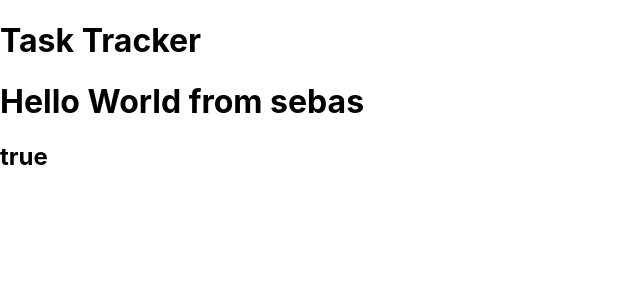
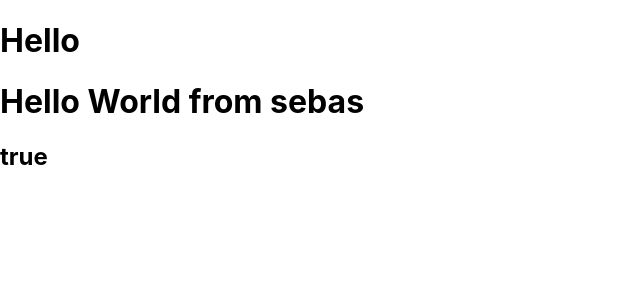
Before and after one commit to sodes-proxy/MERNStack-learning, a React (Create React App) app in the folder react-learning/: page / in a window 1280 px wide. Shown: the top 300 px of the page, without its empty margins (0-640 px from the left). Built offline with nearby package versions, Linux system fonts and the light colour scheme.

Commit message:
component properties

```diff
--- a/react-learning/src/App.js
+++ b/react-learning/src/App.js
@@ -1,22 +1,14 @@
 import Header from "./components/Header";
-function App() {
+const App=()=> {
   const name='sebas'
   const bool =true
   return (
     <div className="container">
-      <Header/>
+      <Header title='Hello'/>
       <h1>Hello World from {name}</h1>
       <h2>{bool?'true':'false'}</h2>
     </div>
   );
 }
-/* Example with class
-import React from 'react'
-class App extends React.Component{
-  render (){
-    return <h1>Hello from a class</h1>
-  }
-}
-*/
 
 export default App;
--- a/react-learning/src/components/Header.js
+++ b/react-learning/src/components/Header.js
@@ -1,9 +1,17 @@
-const Header = () => {
+const Header = (props) => {
     return (
         <header>
-            <h1>Task Tracker</h1>
+            <h1>{props.title}</h1>
         </header>
     )
 }
-
+/* destructure example
+const Header = ({title}) => {
+    return (
+        <header>
+            <h1>{title}</h1>
+        </header>
+    )
+}*/
+Header.defaultProps={title:'Task Tracker',}
 export default Header
```
